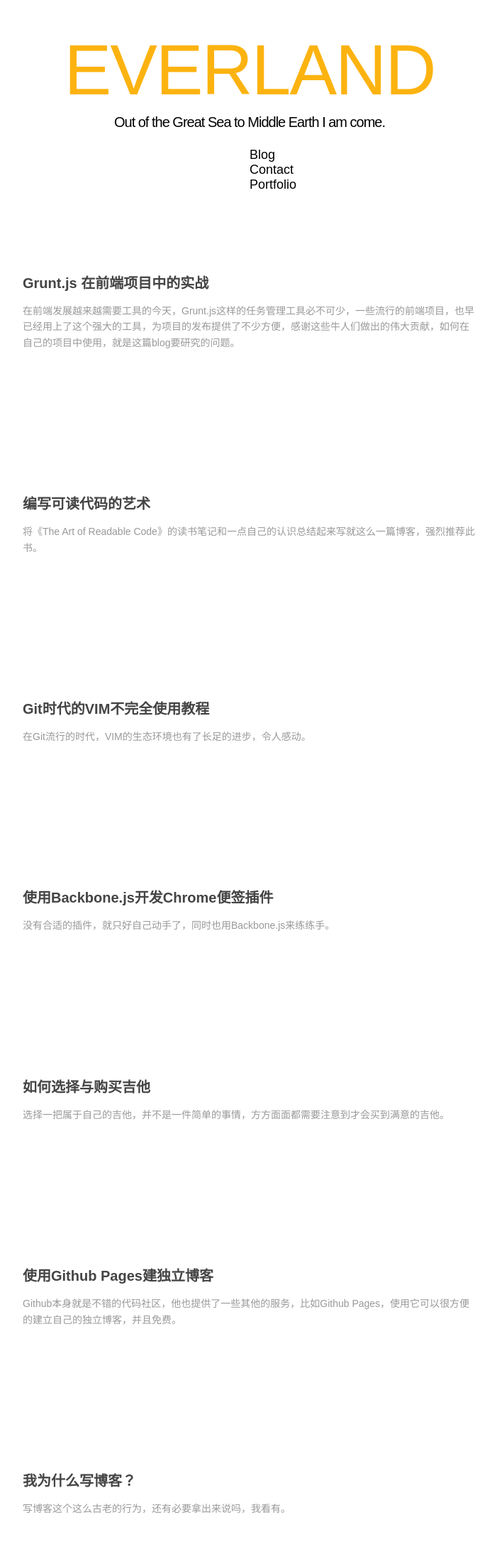
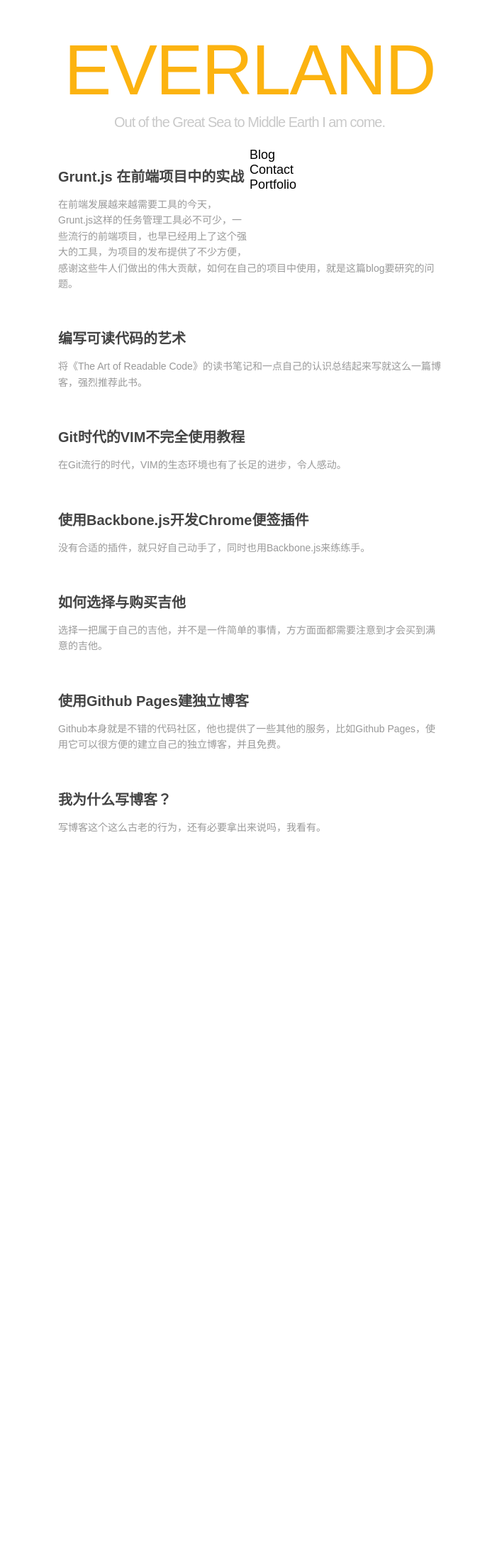
Before and after one commit to lynettelu/lynettelu.github.io, a Jekyll site: the page built from index.md, in a window 1280 px wide. Shown: the whole page at 71% size, without its empty margins (288-989 px from the left). Built offline with Jekyll 4.4.1, drawn with Linux system fonts in a browser that asks for light colours; Markdown is read by kramdown in place of the engine named in the settings; after the commit the page ends 1227 px from its top, so only the background shows below that.

Commit message:
modify index style

```diff
--- a/css/default.css
+++ b/css/default.css
@@ -94,7 +94,7 @@ pre ol{margin-left:25px;list-style-type:decimal;}
 
           .header h2 {
                     font-family: {Font:Body};
-                    color:{color:Description};
+                    color:#c9c9c9 ;
                     font-size:16px;
                     font-weight:200;
                     letter-spacing:-1px;
@@ -123,8 +123,8 @@ pre ol{margin-left:25px;list-style-type:decimal;}
 .index-content .section { position:relative; margin: 0 auto; padding-top:20px;
                           }
 
-.index-content .artical-list { width:50%; margin:0 auto;border: 3px solid ##333; }
-.index-content .artical-list li { margin-top: 200px; margin-bottom:70px; }
+.index-content .artical-list { width:50%; margin:0 auto; border: 3px solid ##333; }
+.index-content .artical-list li { margin:50px;}
 .index-content h2 { font-size:20px; margin-bottom:15px; }
 .index-content h2 a { color:#444 }
 .index-content h2 a:hover { color:#FCB310; text-decoration:none; }
```
